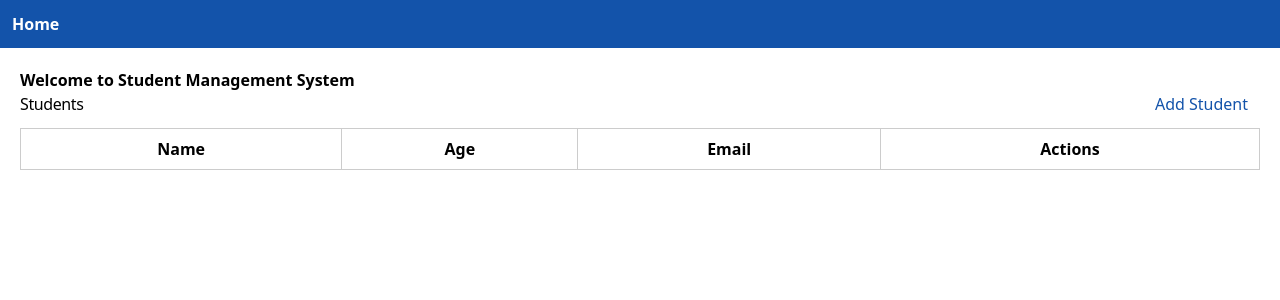
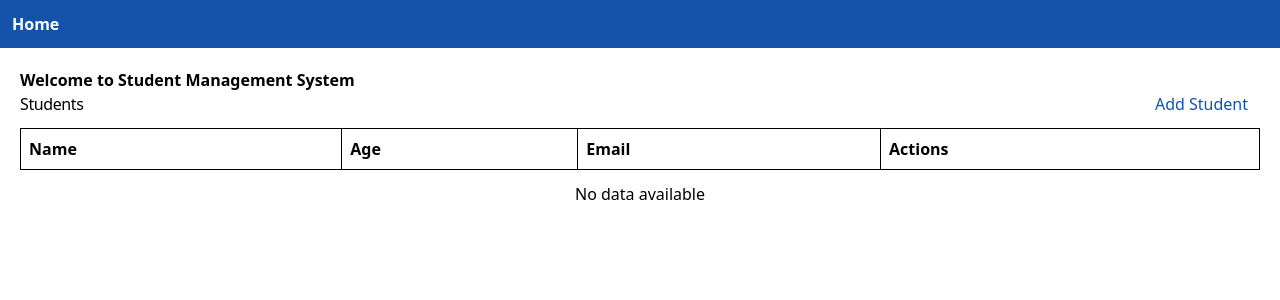
Before and after one commit to RACHEL-MAZE/Student-Management-System, a Vue app: page / in a window 1280 px wide. Shown: the top 300 px of the page. Built offline with nearby package versions, Linux system fonts and the light colour scheme.

Commit message:
various changes

```diff
--- a/src/components/Form.vue
+++ b/src/components/Form.vue
@@ -2,8 +2,8 @@
   <form class="flex flex-col " @submit.prevent="handleSubmit">
     <h3>{{ student?.id ? 'Edit Student' : 'Add Student' }}</h3>
 
-    <input class="mb-3 p-2" v-model="form.name" placeholder="Name" required />
-    <input class="mb-3 p-2" v-model="form.age" type="number" placeholder="Age" required />
+    <input class="mb-3 p-2" v-model="form.name" type="text" placeholder="Name"   pattern="^[A-Za-z\s]+$" title="Name must contain letters only" required />
+    <input class="mb-3 p-2" v-model="form.age" type="number" min="15" max="40" placeholder="Age" required />
     <input class="mb-3 p-2" v-model="form.email" type="email" placeholder="Email" required />
 
        <button type="submit" class="text-[#1353aa] hover:text-[#2f81f5]">
--- a/src/components/List.vue
+++ /dev/null
@@ -1,39 +0,0 @@
-<template>
-  <table>
-    <thead>
-      <tr>
-        <th>Name</th>
-        <th>Age</th>
-        <th>Email</th>
-        <th>Actions</th>
-      </tr>
-    </thead>
-
-    <tbody>
-      <tr v-for="student in students" :key="student.id">
-        <td>{{ student.name }}</td>
-        <td>{{ student.age }}</td>
-        <td>{{ student.email }}</td>
-        <td class="flex justify-evenly">
-          <button class="text-purple-900 hover:text-purple-400" @click="$emit('edit', student)">Edit</button>
-          <button class="text-red-900 hover:text-red-400" @click="$emit('delete', student.id)">Delete</button>
-        </td>
-      </tr>
-    </tbody>
-  </table>
-</template>
-
-<script setup>
-defineProps(['students'])
-</script>
-
-<style scoped>
-table {
-  width: 100%;
-  border-collapse: collapse;
-}
-th, td {
-  border: 1px solid #ccc;
-  padding: 8px;
-}
-</style>
--- a/src/components/shared/Buttons.vue
+++ b/src/components/shared/Buttons.vue
@@ -1,7 +1,7 @@
 <template>
   <button
     :type="type"
-    :class="buttonClass"
+     class="text-[#1353aa] hover:text-[#2f81f5]"
     @click="$emit('click')"
   >
     {{ label }}
@@ -13,12 +13,8 @@ defineProps({
   label: String,
   type: {
     type: String,
-    default: "button"
   },
-  buttonClass: {
-    type: String,
-    default: "text-blue-600 hover:text-blue-400"
-  }
+
 })
 
 defineEmits(['click'])
--- a/src/components/shared/Table.vue
+++ b/src/components/shared/Table.vue
@@ -1,19 +1,17 @@
-<template>
+<!-- <template>
   <table>
     <thead>
       <tr>
-        <th>Name</th>
-        <th>Age</th>
-        <th>Email</th>
-        <th>Actions</th>
+       <th v-for="header in headers" :key="header" class="border p-2">
+          {{ header }}
+        </th>
+        <th class="p-2">Actions</th>
       </tr>
     </thead>
 
     <tbody>
-      <tr v-for="student in students" :key="student.id">
-        <td>{{ student.name }}</td>
-        <td>{{ student.age }}</td>
-        <td>{{ student.email }}</td>
+      <tr v-for="student in students" :key="student.id" class="p-1">
+        {{ body }}
         <td class="flex gap-2">
 
           <BaseButton
@@ -38,8 +36,86 @@
 import BaseButton from './BaseButton.vue'
 
 defineProps({
+  headers: Array,
   students: Array
 })
 
 defineEmits(['edit','delete'])
+</script> -->
+
+
+<template>
+  <div class="w-full">
+    <table class="w-full ">
+      <thead>
+        <tr class="">
+          <th
+            v-for="(column, index) in columns"
+            :key="index"
+            class="border p-2 text-left"
+          >
+            {{ column.label }}
+          </th>
+
+          <th v-if="$slots.actions" class="border p-2 text-left">
+            Actions
+          </th>
+        </tr>
+      </thead>
+
+      <tbody>
+        <tr v-if="!data.length">
+          <td
+            :colspan="columns.length + ($slots.actions ? 1 : 0)"
+            class="text-center p-3"
+          >
+            No data available
+          </td>
+        </tr>
+
+        <tr
+          v-for="(item, rowIndex) in data"
+          :key="item[idKey] || rowIndex"
+          class="hover:bg-gray-50"
+        >
+          <td
+            v-for="(column, colIndex) in columns"
+            :key="colIndex"
+            class="border p-2"
+          >
+
+            <slot
+              :name="column.key"
+              :item="item"
+              :index="rowIndex"
+            >
+              {{ item[column.key] }}
+            </slot>
+          </td>
+
+
+          <td v-if="$slots.actions" class="border p-2">
+            <slot name="actions" :item="item" />
+          </td>
+        </tr>
+      </tbody>
+    </table>
+  </div>
+</template>
+
+<script setup>
+defineProps({
+  columns: {
+    type: Array,
+    required: true
+  },
+  data: {
+    type: Array,
+    required: true
+  },
+  idKey: {
+    type: String,
+    default: "id"
+  }
+})
 </script>
--- a/src/views/StudentsView.vue
+++ b/src/views/StudentsView.vue
@@ -1,18 +1,28 @@
 <template>
   <div class="p-5">
-      <div class="font-bold ">
-    <h1>Welcome to Student Management System</h1>
-  </div>
-  <div class="flex flex-row justify-between" >
-    <h2 class="text-base font-medium tracking-tight ">Students</h2>
+    <div class="font-bold">
+      <h1>Welcome to Student Management System</h1>
+    </div>
 
-    <button @click="openAddModal" class="mr-3 mb-3 text-[#1353aa] hover:text-[#2f81f5]">Add Student</button>
-</div>
-    <StudentList
-      :students="students"
-      @edit="openEditModal"
-      @delete="deleteStudent"
-    />
+    <div class="flex flex-row justify-between">
+      <h2 class="text-base font-medium tracking-tight">Students</h2>
+
+      <button
+        @click="openAddModal" class="mr-3 mb-3 text-[#1353aa] hover:text-[#2f81f5]" >Add Student</button>
+    </div>
+
+    <SharedTable
+      :columns="columns"
+      :data="students"
+    >
+      <template #actions="{ item }">
+        <div class="flex justify-evenly">
+          <button class="text-purple-900 hover:text-purple-400" @click="openEditModal(item)" >  Edit </button>
+          <button class="text-red-900 hover:text-red-400" @click="deleteStudent(item.id)" > Delete </button>
+        </div>
+      </template>
+    </SharedTable>
+
 
     <Modal v-if="showModal" @close="closeModal">
       <StudentForm
@@ -20,18 +30,25 @@
         @save="saveStudent"
       />
     </Modal>
+
   </div>
 </template>
 
 <script setup>
 import { ref } from 'vue'
-import StudentList from '../components/List.vue'
+import SharedTable from '../components/shared/Table.vue'
 import StudentForm from '../components/Form.vue'
 import Modal from '../components/Modal.vue'
 
 const students = ref([])
 const showModal = ref(false)
 const selectedStudent = ref(null)
+
+const columns = [
+  { label: 'Name', key: 'name' },
+  { label: 'Age', key: 'age' },
+  { label: 'Email', key: 'email' }
+]
 
 const openAddModal = () => {
   selectedStudent.value = null
```
